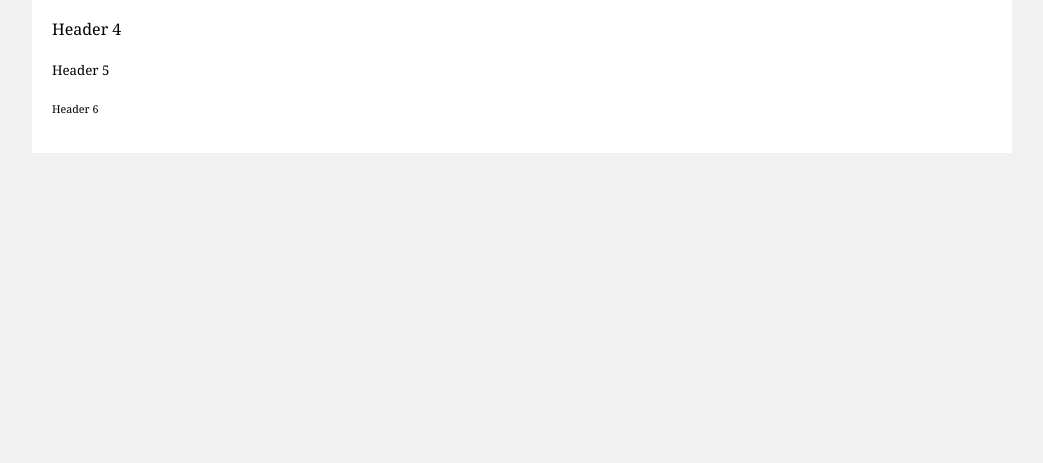
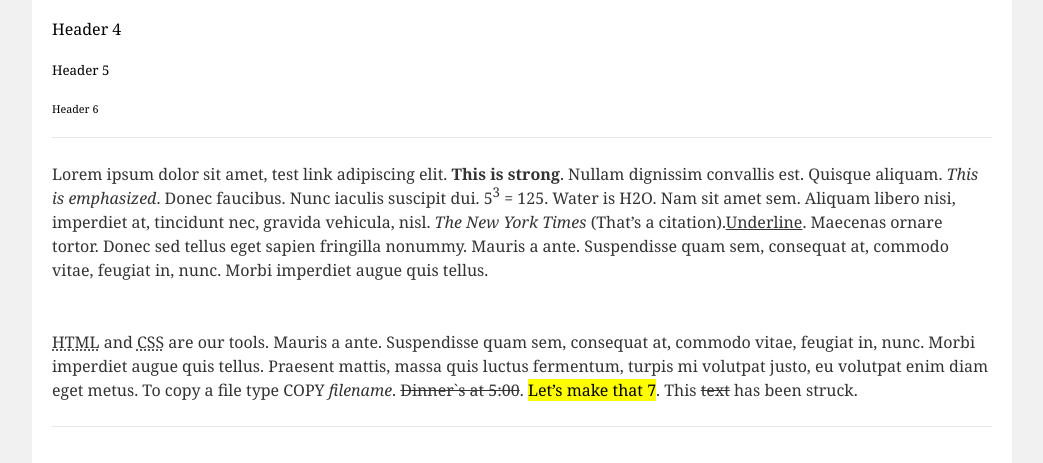
Before and after one commit to DevuGovardhan/Task-1, a plain HTML site: page index.html in a window 1280 px wide. Shown: the part 456-919 px from the top of the page, without its empty margins (118-1161 px from the left). Before the commit the page ends 800 px from the top, so only its background shows below. Drawn offline with Linux system fonts and the light colour scheme.

Commit message:
header 2

```diff
--- a/index.html
+++ b/index.html
@@ -31,6 +31,42 @@
           <h5>Header 5</h5>
           <h6>Header 6</h6>
         </div>
+        <hr/>
+
+        <p>Lorem ipsum dolor sit amet, <a herf="https://google.com">test link </a>adipiscing elit. <strong> This is strong</strong>. Nullam dignissim convallis est. Quisque aliquam. <em>This is emphasized</em>. Donec faucibus. Nunc iaculis suscipit dui. 5<sup>3</sup> = 125. Water is H2O. Nam sit amet sem. Aliquam libero nisi, imperdiet at, tincidunt nec, gravida vehicula, nisl. <cite> The New York Times</cite> (That’s a citation).<u>Underline</u>. Maecenas ornare tortor. Donec sed tellus eget sapien fringilla nonummy. Mauris a ante. Suspendisse quam sem, consequat at, commodo vitae, feugiat in, nunc. Morbi imperdiet augue quis tellus.</p>
+        <br>
+        <p><abbr title="Hyper Text Markup Language">HTML</abbr> and <abbr title="Cascade Style Sheet">CSS</abbr> are our tools. Mauris a ante. Suspendisse quam sem, consequat at, commodo vitae, feugiat in, nunc. Morbi imperdiet augue quis tellus. Praesent mattis, massa quis luctus fermentum, turpis mi volutpat justo, eu volutpat enim diam eget metus. To copy a file type <copy>COPY <i>filename</i></copy>. <del>Dinner`s at 5:00</del>. <mark>Let’s make that 7</mark>. This <s>text</s> has been struck.</p>
+        <hr/>
+
+
+
+
+
+
+
+
+
+
+
+
+
+
+
+
+
+
+
+
+
+
+
+
+
+
+
+
+
+
           </div>
         </div>
       </div>
```
